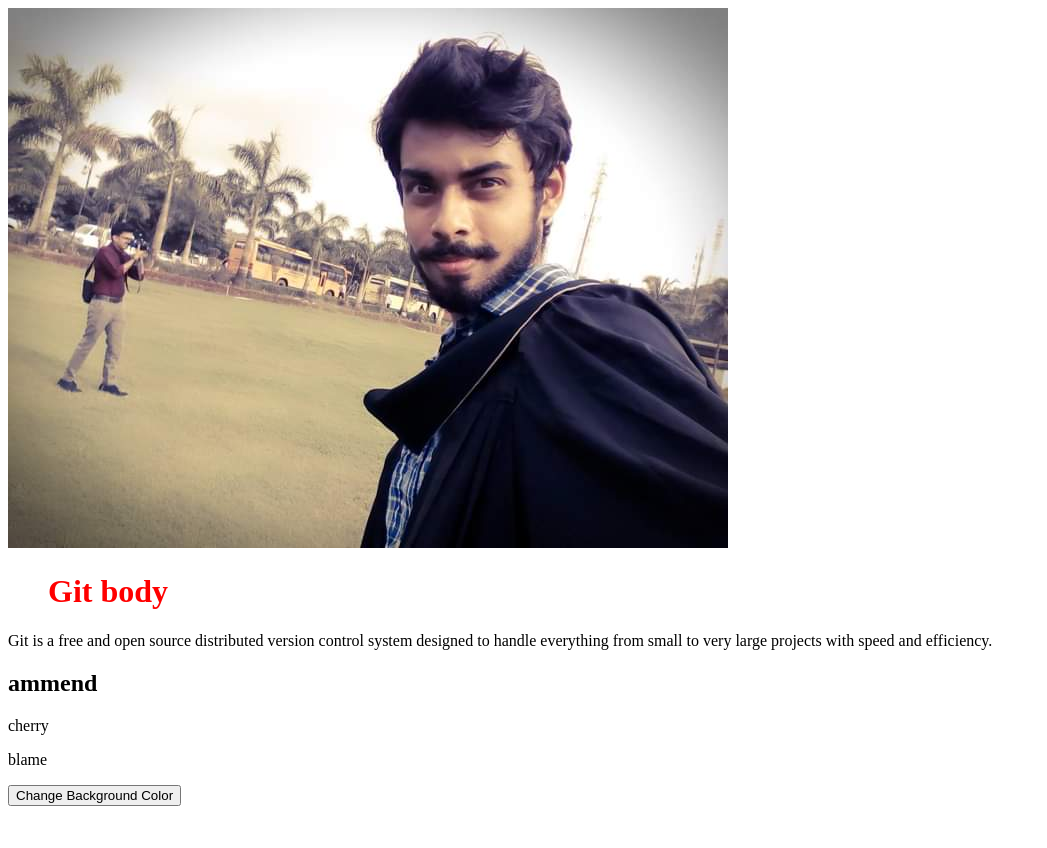
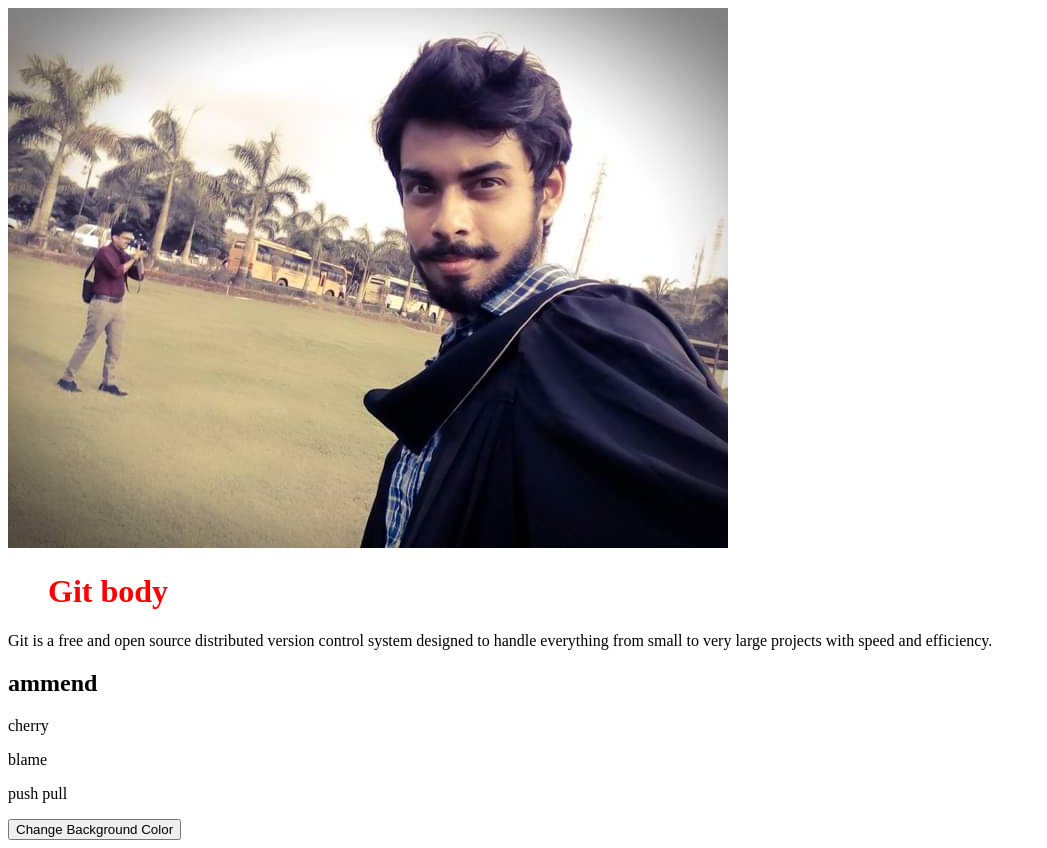
Before and after one commit to arunsab/git-dem-loc-rep, a plain HTML site: page index.html in a window 1280 px wide. Shown: the whole page, without its empty margins (0-1047 px from the left). Before the commit the page ends 814 px from the top, so only its background shows below. Drawn offline with Linux system fonts and the light colour scheme.

Commit message:
push pull

```diff
--- a/index.html
+++ b/index.html
@@ -15,6 +15,7 @@
     <h2> ammend </h2>
     <p> cherry </p>
     <p> blame</p>
+    <p> push pull </p>
     <button id="changeColorButton">Change Background Color</button>
     <script src="script.js"></script>
 </body>
```
